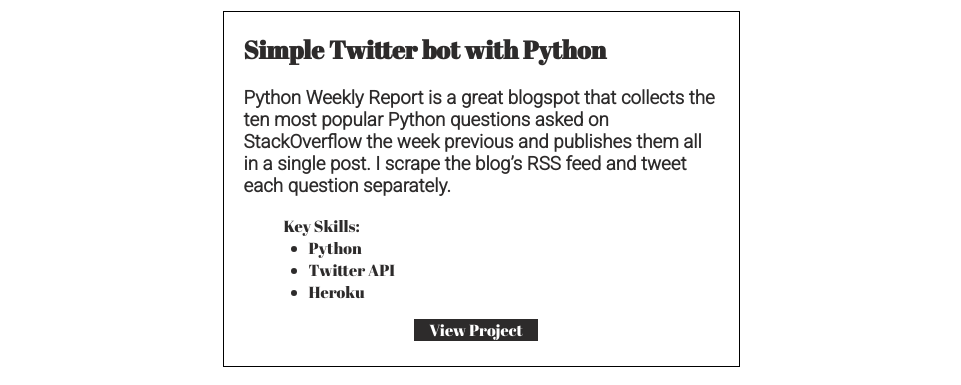
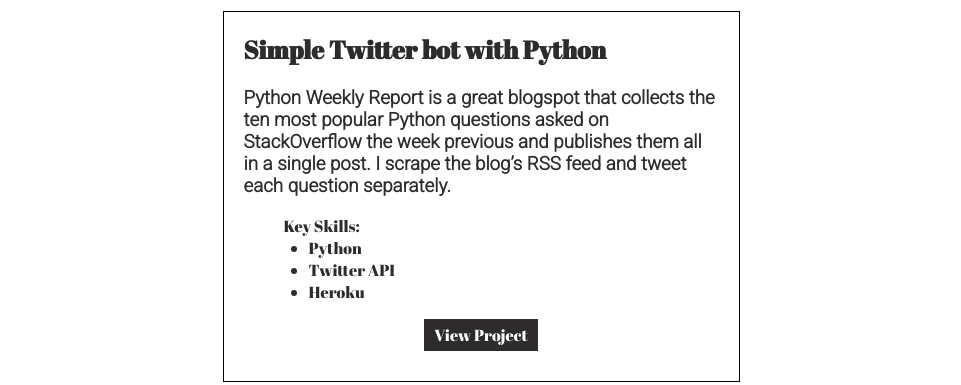
Before and after one commit to mattcanavan/mattcanavan.github.io, a Gatsby site: page / in a window 1280 px wide. Shown: the part 554-939 px from the top of the page, without its empty margins (159-1120 px from the left). Built offline with nearby package versions, Linux system fonts and the light colour scheme; Gatsby itself is replaced by a stand-in of ours.

Commit message:
Changing btn word required change to default btn width.

```diff
--- a/src/styles/components/_projects.scss
+++ b/src/styles/components/_projects.scss
@@ -15,7 +15,6 @@
     text-align: center;
 }
 
-
     .projects__container{
         border: 1px black solid;
         padding: 0 20px 0 20px;
@@ -23,14 +22,17 @@
     }
 
     .projects__btns{
-        text-align: center;
-        margin-bottom: 25px;
+        display: flex;
+        flex-direction: row;
+        align-items: center;
+        justify-content: space-evenly;
+        margin-bottom: 20px;
     }
 
     .btn {
-        margin-right: 10px;
-        padding: 0 15px 0 15px;
+        padding: 5px 10px 5px 10px;
         background-color: $blackish-color;
+        margin-bottom: 10px;
     }
 
     li {
```
